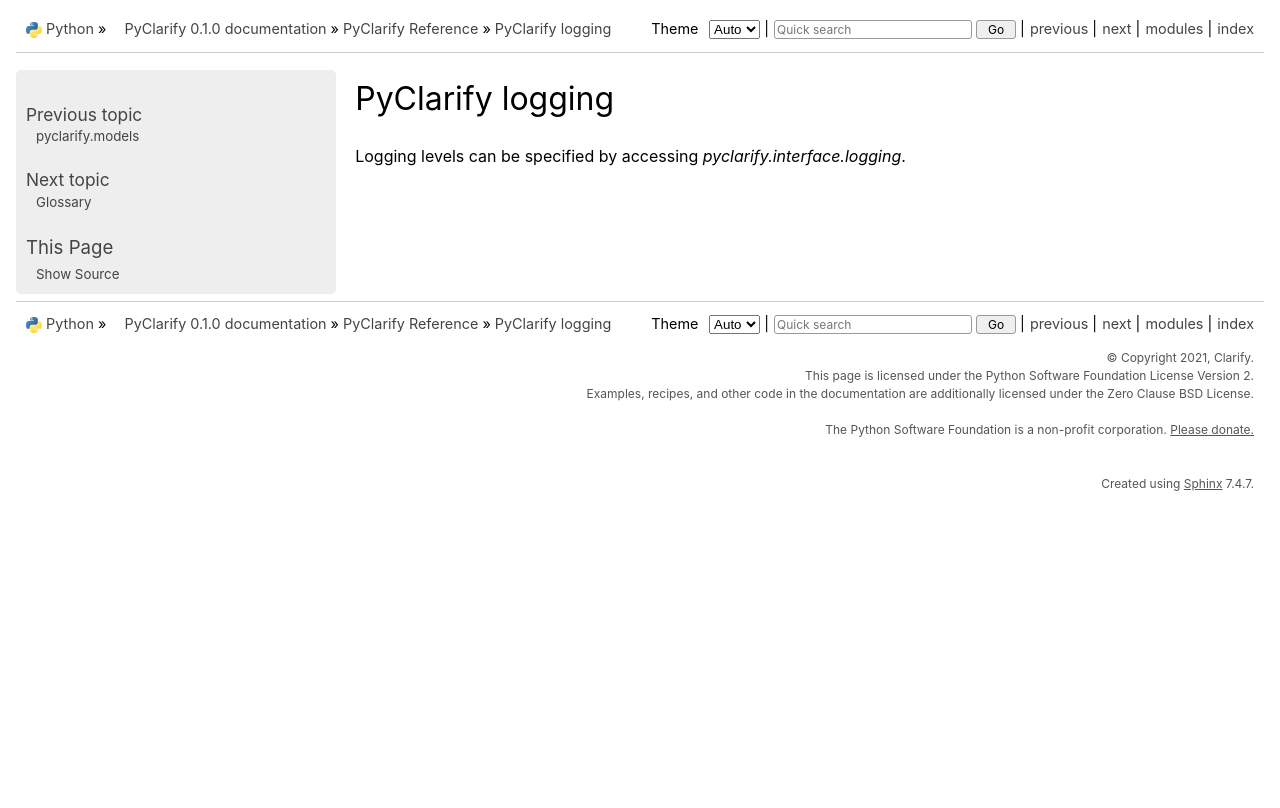
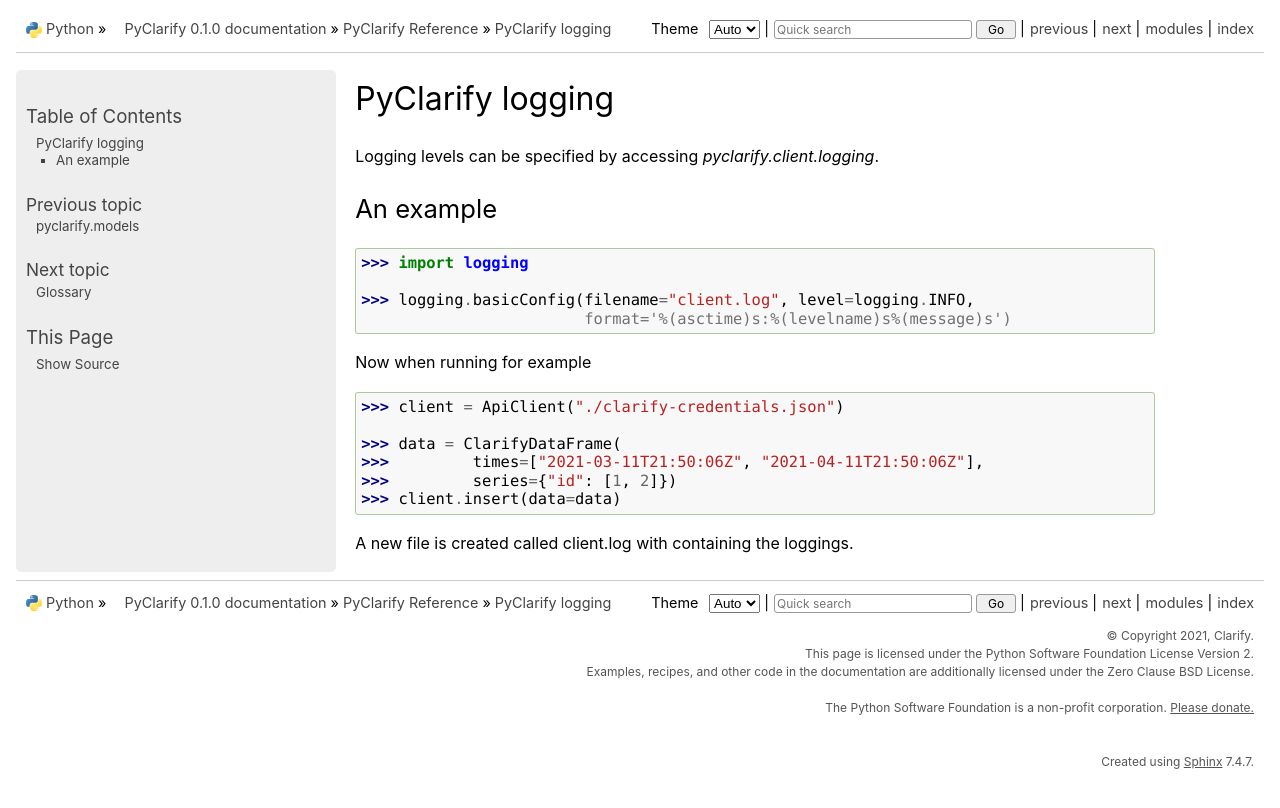
Before and after one commit to clarify/pyclarify, a Sphinx documentation site: the page built from docs/source/reference/logging.rst, in a window 1280 px wide. Shown: the top 808 px of the page. Built offline with Sphinx 7.4.7, drawn with Linux system fonts in a browser that asks for light colours.

Commit message:
Add logging example

```diff
--- a/docs/source/reference/client.rst
+++ b/docs/source/reference/client.rst
@@ -7,7 +7,7 @@
 
 .. currentmodule:: pyclarify
 
-The PyClarify Client has a class named :ref:`ApiClient <pyclarify.interface.ApiClient>`.
+The PyClarify Client has a class named :ref:`ApiClient <pyclarify.client.ApiClient>`.
 In this class the 3 most important methods are insert, save_signals, select_items.
 
 .. automodule:: pyclarify.client
--- a/docs/source/reference/logging.rst
+++ b/docs/source/reference/logging.rst
@@ -1,4 +1,27 @@
 PyClarify logging
-===============
+=================
 
-Logging levels can be specified by accessing `pyclarify.interface.logging`.
+Logging levels can be specified by accessing `pyclarify.client.logging`.
+
+An example
+^^^^^^^^^^
+
+.. code-block:: python
+
+    >>> import logging
+
+    >>> logging.basicConfig(filename="client.log", level=logging.INFO,
+                            format='%(asctime)s:%(levelname)s%(message)s')
+
+Now when running for example
+
+.. code-block:: python
+
+    >>> client = ApiClient("./clarify-credentials.json")
+
+    >>> data = ClarifyDataFrame(
+    >>>         times=["2021-03-11T21:50:06Z", "2021-04-11T21:50:06Z"],
+    >>>         series={"id": [1, 2]})
+    >>> client.insert(data=data)
+
+A new file is created called client.log with containing the loggings.
```
